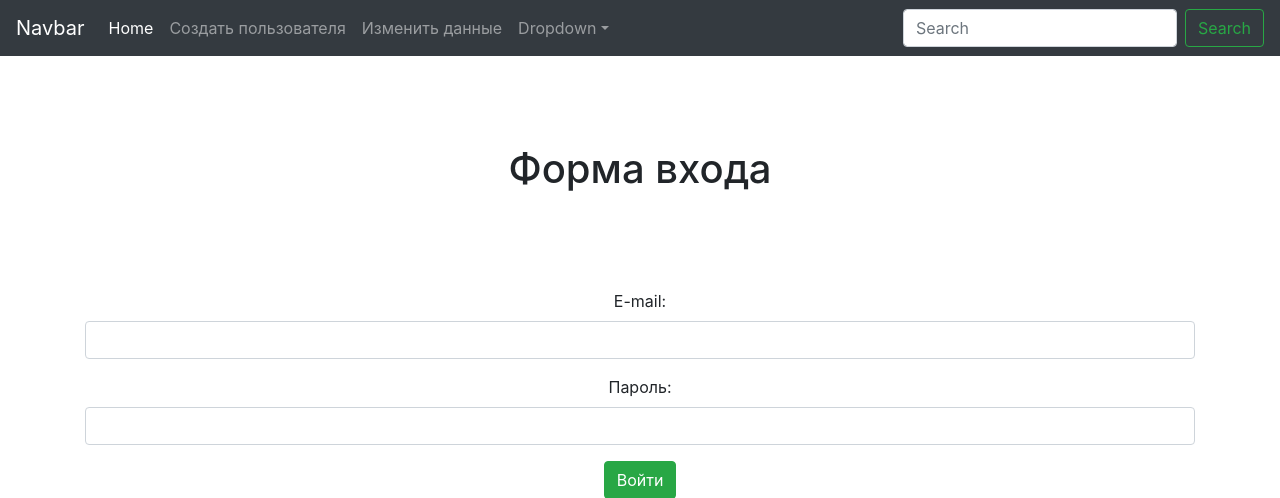
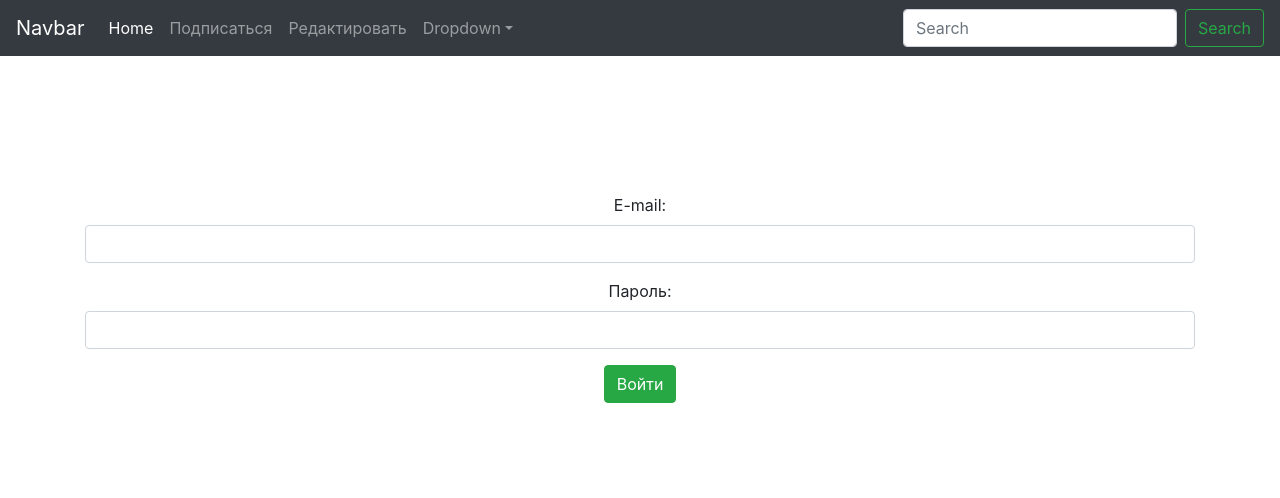
Before and after one commit to olegJF/find_it, a Django app: page /login/ in a window 1280 px wide. Shown: the top 498 px of the page. Run offline with Django 3.2, Linux system fonts and the light colour scheme; some libraries are stand-ins or nearby versions.

Commit message:
небольшие изменения

```diff
--- a/subscribers/templates/subscribers/login.html
+++ b/subscribers/templates/subscribers/login.html
@@ -1,10 +1,10 @@
 {% extends 'base.html' %}
 
-{% block title %}   Форма входа подписчиков         {% endblock title %}
+{% block title %}   Форма входа         {% endblock title %}
 {% block content %}
 <div class="row my-5">
     <div class="col">
-        <h1 class="my-5 ">Форма входа</h1>
+        <h1 class="my-5 "Форма входа пользователя</h1>
     </div>
 </div>
 
--- a/subscribers/templates/subscribers/update.html
+++ b/subscribers/templates/subscribers/update.html
@@ -1,6 +1,6 @@
 {% extends 'base.html' %}
 
-{% block title %}   Редактирование данных пользователя        {% endblock title %}
+{% block title %}   Редактирование данных пользователя         {% endblock title %}
 {% block content %}
 <div class="row my-5">
     <div class="col">
--- a/subscribers/views.py
+++ b/subscribers/views.py
@@ -49,6 +49,7 @@ def update_subscriber(request):
         if form.is_valid():
             form.save()
             messages.success(request, 'Данные успешно сохранены.')
+            del request.session['email']
             return redirect('list')
         messages.error(request, 'Проверьте правильность заполнения формы')
         return render(request, 'subscribers/update.html', {'form': form})
--- a/templates/base.html
+++ b/templates/base.html
@@ -30,10 +30,10 @@
             <a class="nav-link" href="{% url 'list'%}">Home <span class="sr-only">(current)</span></a>
           </li>
           <li class="nav-item">
-            <a class="nav-link" href="{% url 'create'%}">Создать пользователя</a>
+            <a class="nav-link" href="{% url 'create'%}">Подписаться</a>
           </li>
           <li class="nav-item">
-            <a class="nav-link " href="{% url 'login'%}">Изменить данные</a>
+            <a class="nav-link " href="{% url 'update'%}">Редактировать</a>
           </li>
           <li class="nav-item dropdown">
             <a class="nav-link dropdown-toggle" href="http://example.com" id="dropdown01" data-toggle="dropdown" aria-haspopup="true" aria-expanded="false">Dropdown</a>
```
